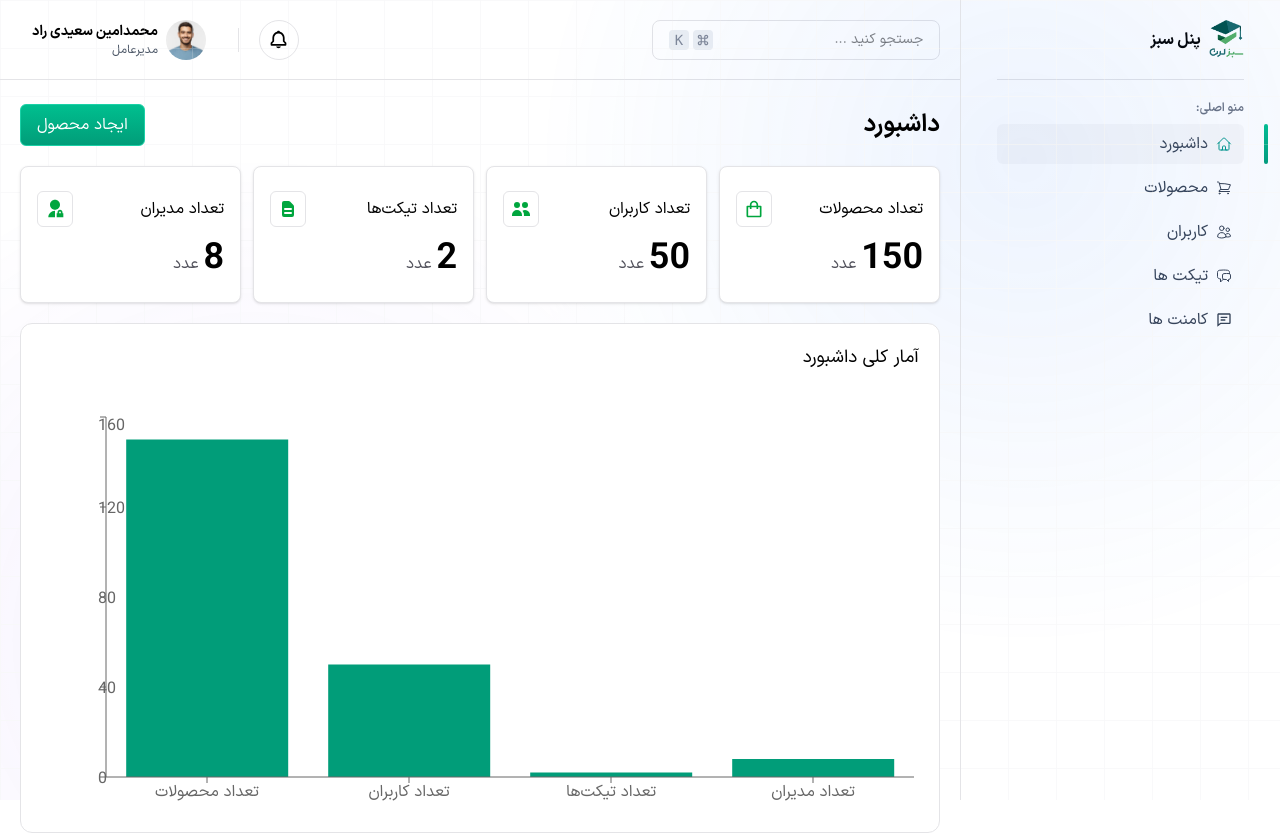
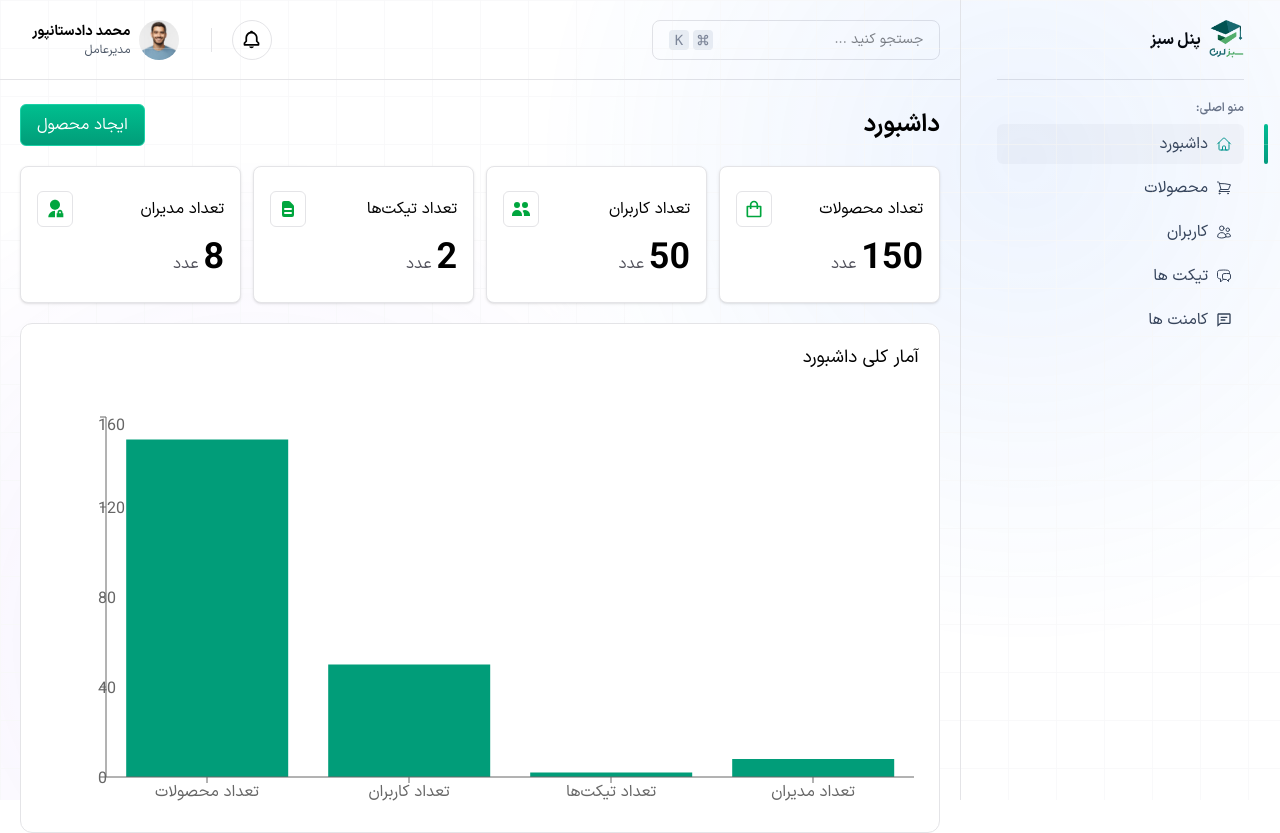
Before and after one commit to mohammaddadsetan/admin-dashboard, a React (Vite) app: page / in a window 1280 px wide. Shown: the top 833 px of the page. Built offline with nearby package versions, Linux system fonts and the light colour scheme.

Commit message:
refactor(profile): edit profile and product name

```diff
--- a/src/components/layout/Header/components/Profile.jsx
+++ b/src/components/layout/Header/components/Profile.jsx
@@ -12,7 +12,7 @@ const Profile = () => {
         />
       </div>
       <div>
-        <p className="text-sm font-bold">محمدامین سعیدی راد</p>
+        <p className="text-sm font-bold">محمد دادستانپور</p>
         <p className="text-xs text-gray-600">مدیرعامل</p>
       </div>
     </div>
```
